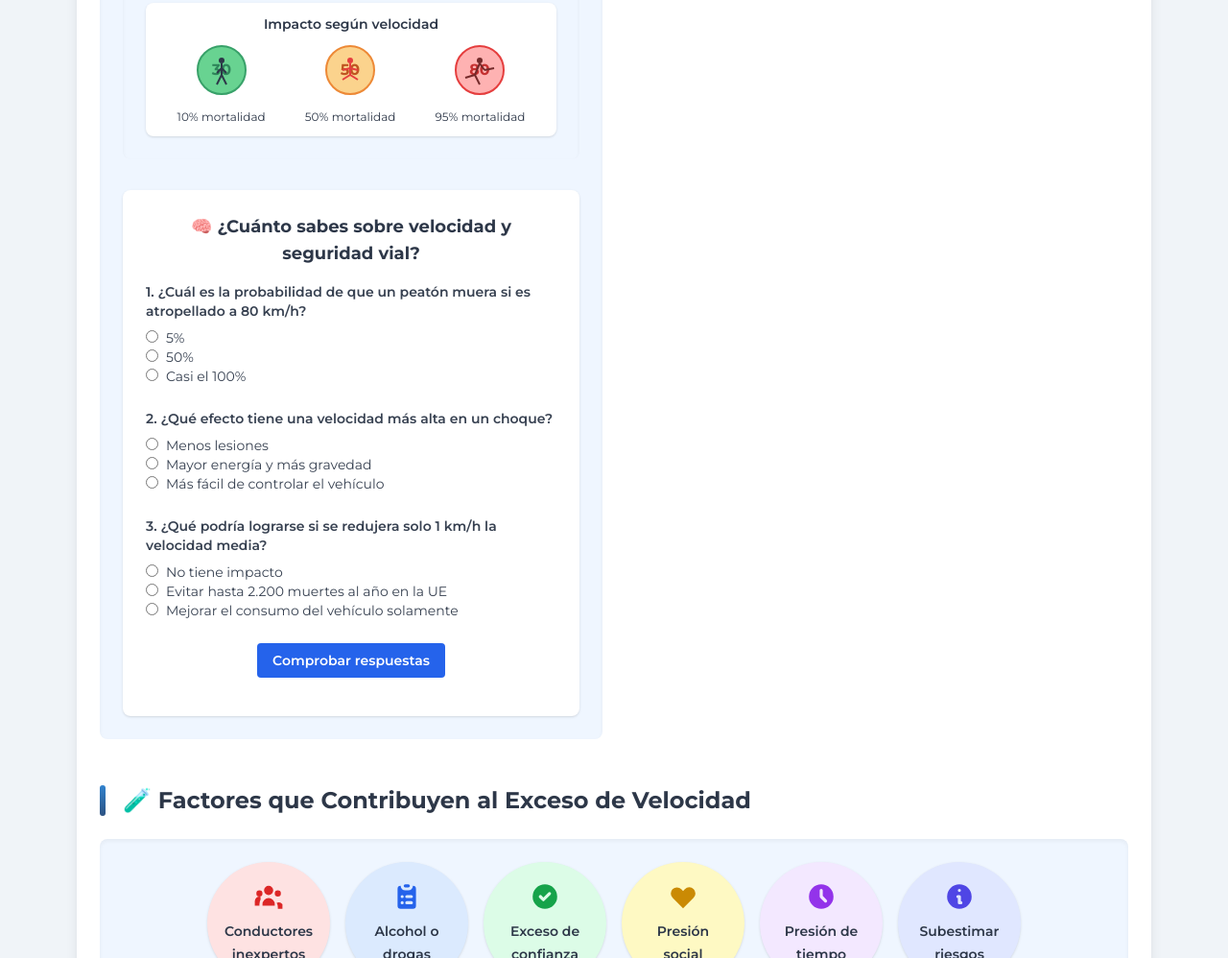
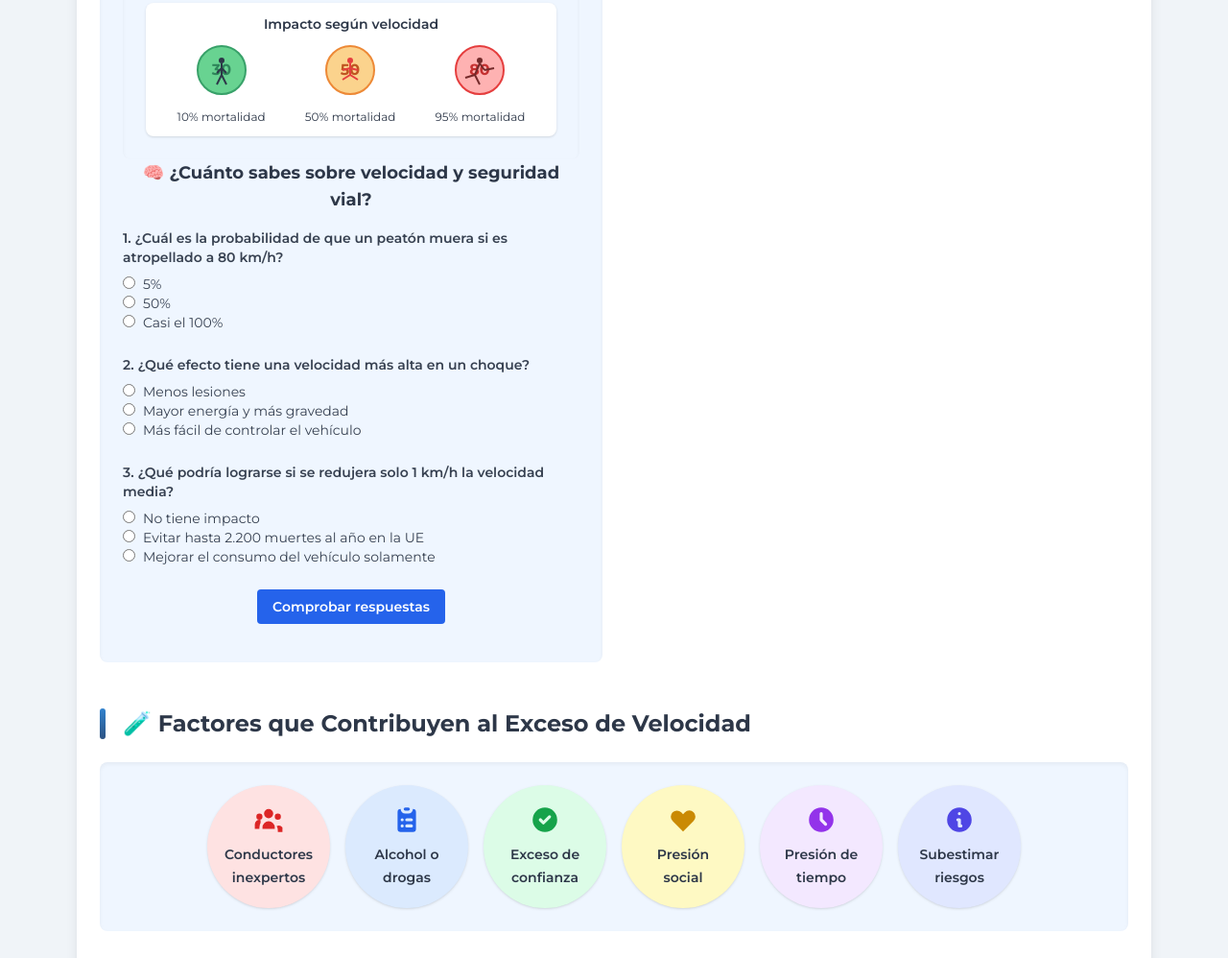
Before and after one commit to evaLorenzoIES/evalorenzoies.github.io, a plain HTML site: page index.html in a window 1280 px wide. Shown: the part 3549-4547 px from the top of the page at 96% size. Drawn offline with nearby package versions, Linux system fonts and the light colour scheme.

Commit message:
Version 1.9.1

```diff
--- a/index.html
+++ b/index.html
@@ -690,7 +690,7 @@
                         </div>
                     </div>
                 <!-- Mini Quiz Interactivo -->
-<section class="mt-8 bg-white p-6 rounded-lg shadow">
+
   <h3 class="text-lg font-bold text-center mb-4">🧠 ¿Cuánto sabes sobre velocidad y seguridad vial?</h3>
   <form id="quizForm" class="space-y-6 text-sm text-gray-700">
 
@@ -722,7 +722,7 @@
       <p id="quizResult" class="mt-4 font-semibold"></p>
     </div>
   </form>
-</section>
+
 
 <script>
   function checkQuiz() {
```
